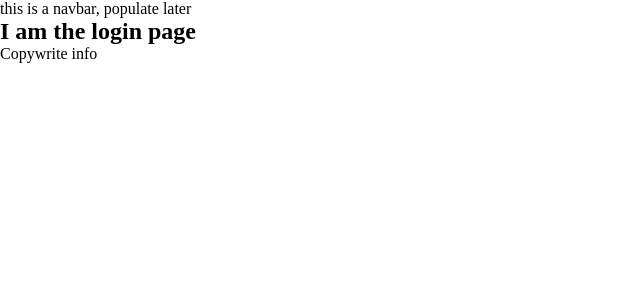
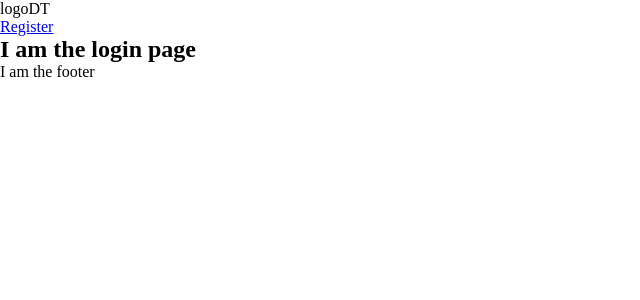
Before and after one commit to franciskershaw/dungeon-tracker, a React (Create React App) app in the folder frontend/: page / in a window 1280 px wide. Shown: the top 300 px of the page, without its empty margins (0-640 px from the left). Built offline with nearby package versions, Linux system fonts and the light colour scheme.

Commit message:
add basic nav and footer components

```diff
--- /dev/null
+++ b/frontend/src/components/Footer/Footer.js
@@ -0,0 +1,5 @@
+const Footer = () => {
+  return <footer>I am the footer</footer>;
+};
+
+export default Footer;
--- /dev/null
+++ b/frontend/src/components/Navbar/Navbar.js
@@ -0,0 +1,22 @@
+import { Link } from 'react-router-dom'
+
+const NavBar = () => {
+	return (
+		<header>
+			<nav>
+				<div>
+					<span>logo</span>
+					<span>DT</span>
+				</div>
+				<div>
+					<Link to={'register'}>Register</Link>
+					{/* To be completed later during development */}
+					{/* <Link to={'about'}>About</Link>
+					<Link to={'faqs'}>FAQs</Link> */}
+				</div>
+			</nav>
+		</header>
+	)
+}
+
+export default NavBar
--- a/frontend/src/layout/SharedLayout.js
+++ b/frontend/src/layout/SharedLayout.js
@@ -1,13 +1,13 @@
 import { Outlet } from 'react-router-dom';
+import Navbar from '../components/Navbar/Navbar';
+import Footer from '../components/Footer/Footer';
 
 const SharedLayout = () => {
   return (
     <>
-      <nav>
-				this is a navbar, populate later
-			</nav>
+      <Navbar />
 			<Outlet />
-			<footer>Copywrite info</footer>
+			<Footer />
     </>
   );
 };
```
